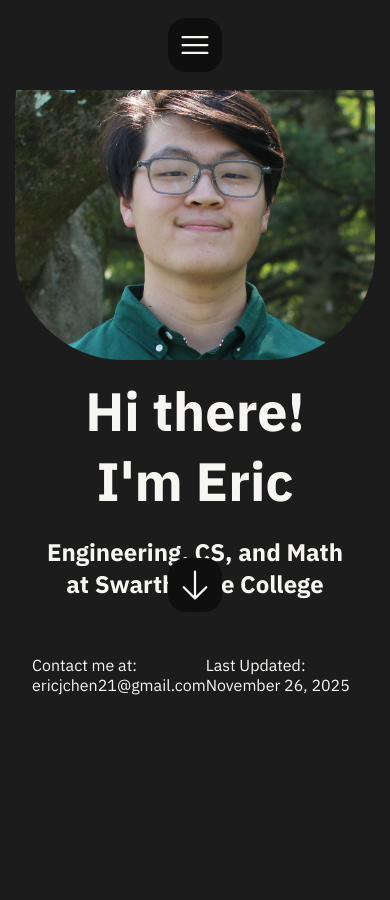
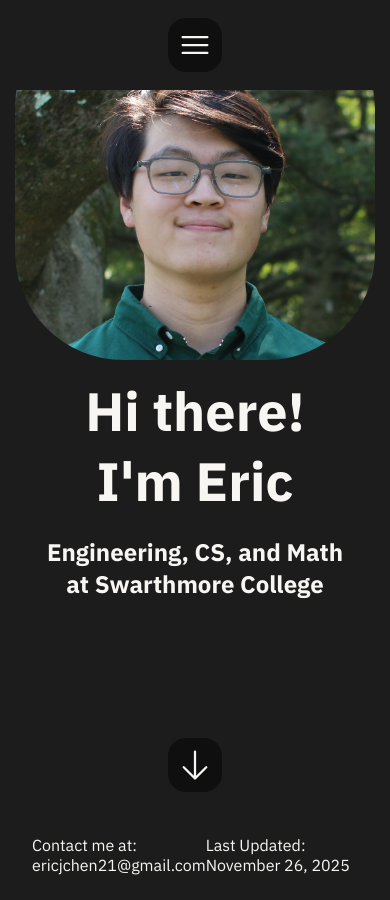
Before and after one commit to ericjchen21/ericjchen21.github.io, a Jekyll site: the page built from index.html, in a window 390 px wide and 900 px high, scrolled down 90 px. Built offline with Jekyll 4.4.1, drawn with Linux system fonts in a browser that asks for light colours; comment, search, counter and statistics services are not loaded; before the commit the page ends 900 px from its top, so only the background shows below that.

Commit message:
mobile fixes

```diff
--- a/_sass/_index.scss
+++ b/_sass/_index.scss
@@ -1,5 +1,5 @@
 .landing-container {
-  height: calc(30 * var(--std-unit));
+  height: calc(40 * var(--std-unit));
   width: 100vw;
 
   display: flex;
```
